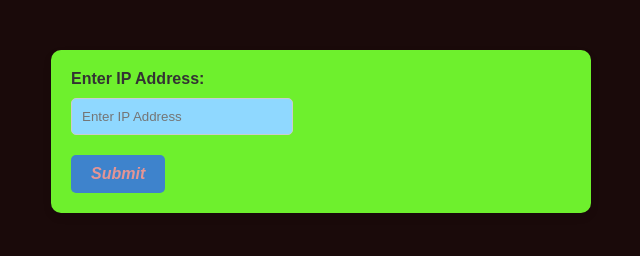
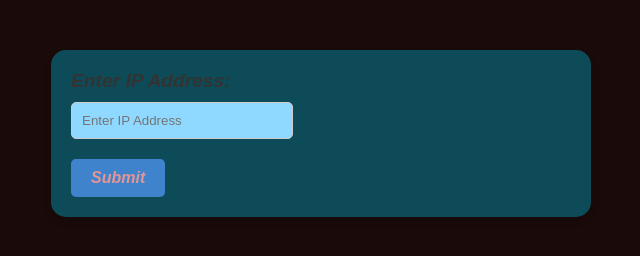
Before and after one commit to Joseph-Njoro/100daysofALXSE, a plain HTML site: page info/index.html in a window 1280 px wide. Shown: the whole page, without its empty margins (319-959 px from the left). Drawn offline with nearby package versions, Linux system fonts and the light colour scheme.

Commit message:
final push

```diff
--- a/info/styles.css
+++ b/info/styles.css
@@ -12,9 +12,12 @@ body {
     max-width: 500px;
     margin: 50px auto;
     padding: 20px;
-    background-color: #6ef02d;
-    border-radius: 10px;
+    background-color: #0c5b6bcf;
+    border-radius: 15px;
     box-shadow: 0 4px 8px rgba(0, 0, 0, 0.1);
+    font-weight: bold;
+    font-size: larger;
+    font-style: oblique;
 }
 
 .input-container {
```
